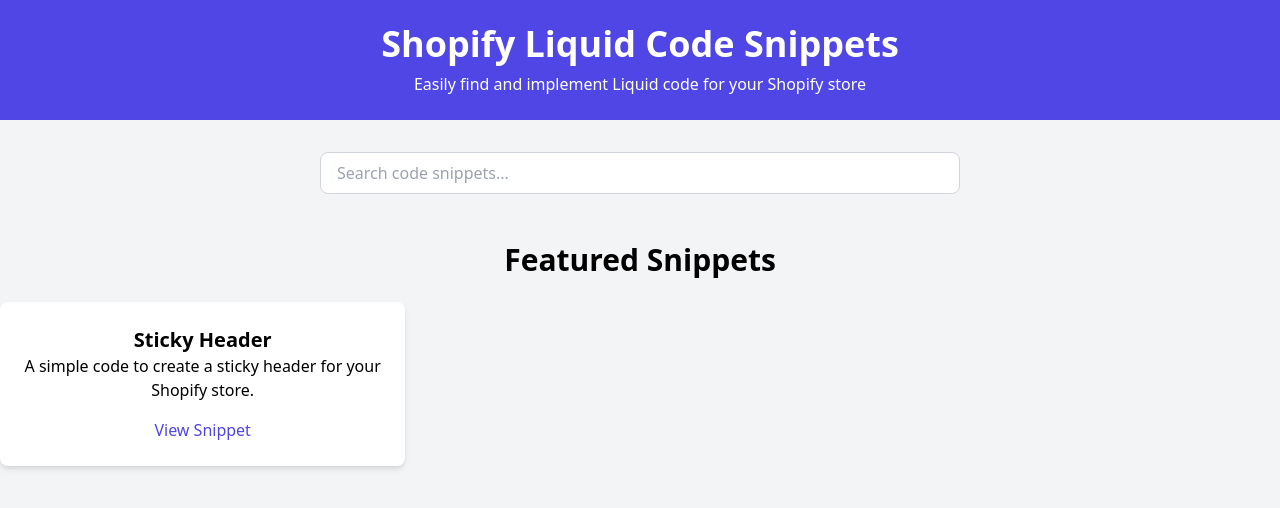
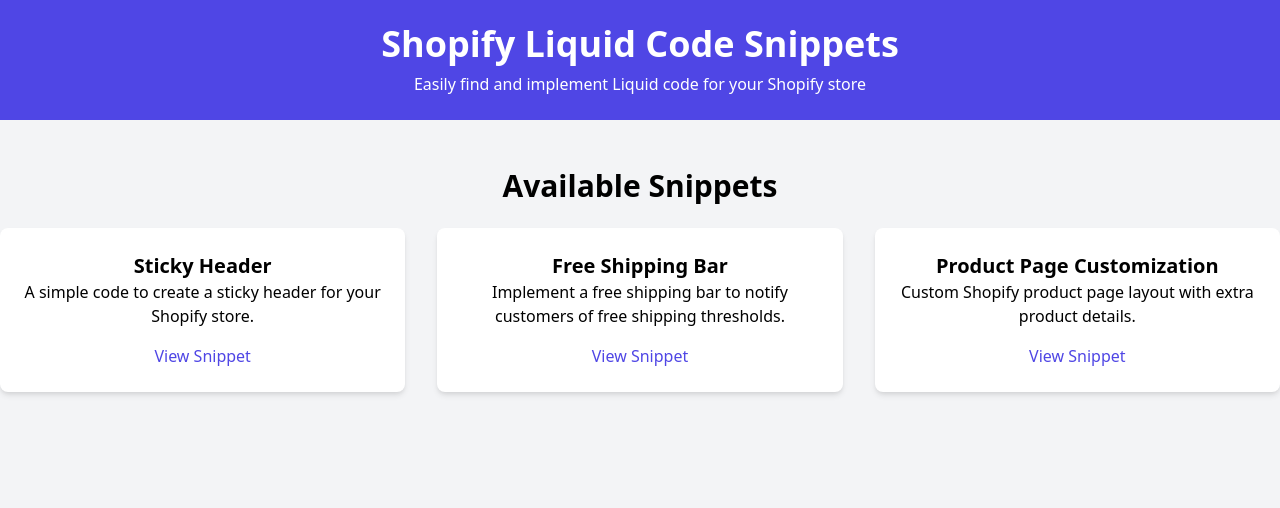
Before and after one commit to lscherub/shopify-snippets, a plain HTML site: page index.html in a window 1280 px wide. Drawn offline with nearby package versions, Linux system fonts and the light colour scheme.

Commit message:
Update index.html

```diff
--- a/index.html
+++ b/index.html
@@ -16,22 +16,24 @@
         </div>
     </header>
 
-    <!-- Search Section -->
-    <div class="container mx-auto mt-8 text-center">
-        <input type="text" id="search" placeholder="Search code snippets..." class="px-4 py-2 w-1/2 border border-gray-300 rounded-lg focus:outline-none focus:ring-2 focus:ring-indigo-500">
-    </div>
-
-    <!-- Featured Snippets Section -->
-    <section class="mt-12">
-        <div class="container mx-auto text-center">
-            <h2 class="text-3xl font-semibold mb-6">Featured Snippets</h2>
-            <div class="grid grid-cols-1 md:grid-cols-3 gap-8">
-                <div class="bg-white p-6 rounded-lg shadow-md">
-                    <h3 class="font-semibold text-xl">Sticky Header</h3>
-                    <p>A simple code to create a sticky header for your Shopify store.</p>
-                    <a href="/snippets/sticky-header" class="text-indigo-600 hover:underline mt-4 inline-block">View Snippet</a>
-                </div>
-                <!-- Repeat for more featured snippets -->
+    <!-- Snippet List Section -->
+    <section class="container mx-auto mt-12 text-center">
+        <h2 class="text-3xl font-semibold mb-6">Available Snippets</h2>
+        <div class="grid grid-cols-1 md:grid-cols-3 gap-8">
+            <div class="bg-white p-6 rounded-lg shadow-md">
+                <h3 class="font-semibold text-xl">Sticky Header</h3>
+                <p>A simple code to create a sticky header for your Shopify store.</p>
+                <a href="/snippets/sticky-header.html" class="text-indigo-600 hover:underline mt-4 inline-block">View Snippet</a>
+            </div>
+            <div class="bg-white p-6 rounded-lg shadow-md">
+                <h3 class="font-semibold text-xl">Free Shipping Bar</h3>
+                <p>Implement a free shipping bar to notify customers of free shipping thresholds.</p>
+                <a href="/snippets/free-shipping-bar.html" class="text-indigo-600 hover:underline mt-4 inline-block">View Snippet</a>
+            </div>
+            <div class="bg-white p-6 rounded-lg shadow-md">
+                <h3 class="font-semibold text-xl">Product Page Customization</h3>
+                <p>Custom Shopify product page layout with extra product details.</p>
+                <a href="/snippets/product-page-customization.html" class="text-indigo-600 hover:underline mt-4 inline-block">View Snippet</a>
             </div>
         </div>
     </section>
```
